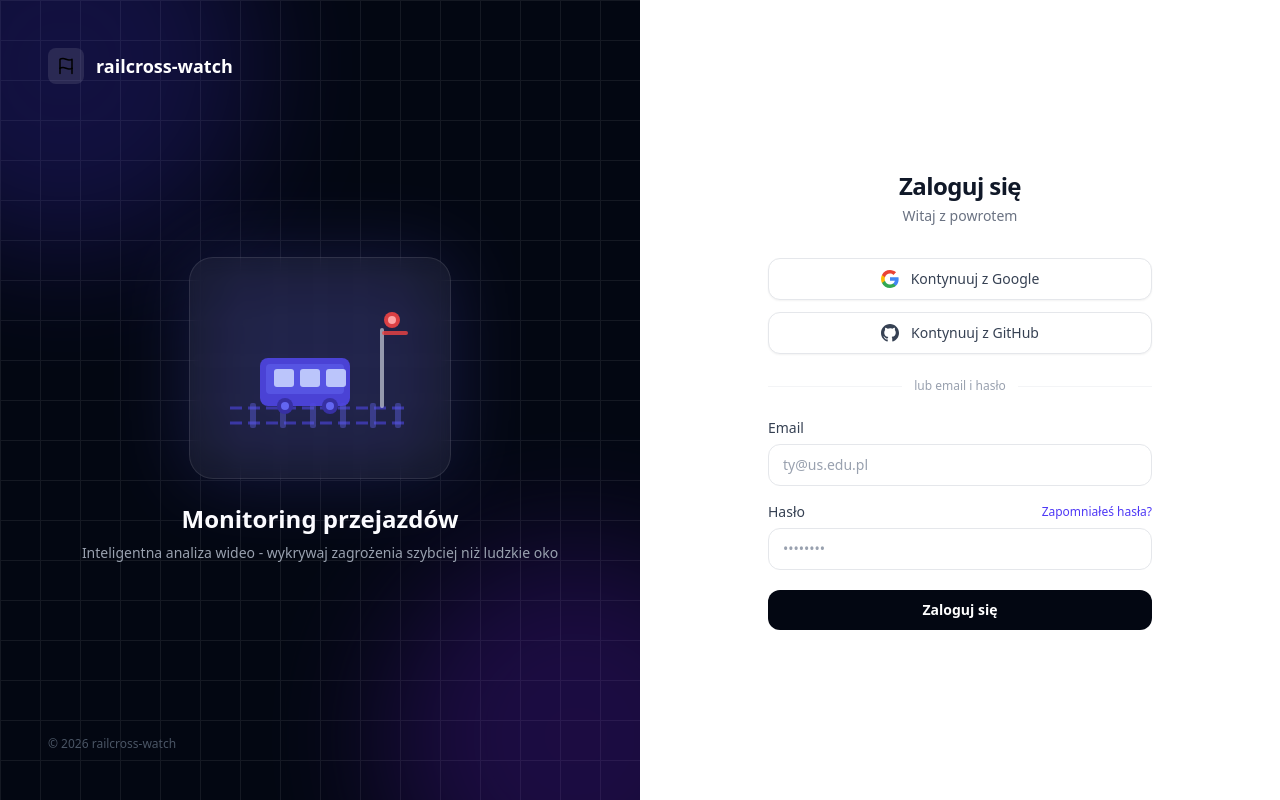
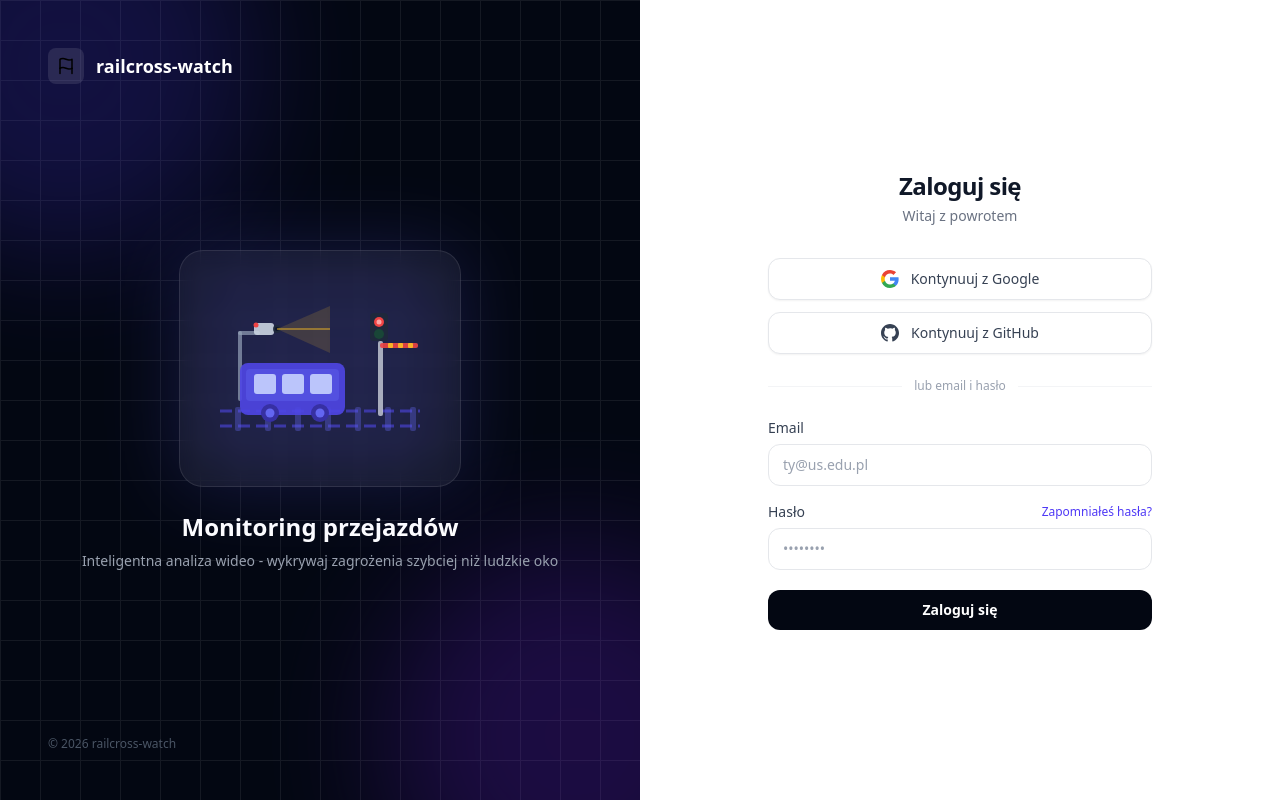
Before and after one commit to RafalCzarkowski/Railcross-watch, a Next.js app in the folder apps/web/: page /login in a window 1280 px wide. Built offline with nearby package versions, Linux system fonts and the light colour scheme.

Commit message:
add animation for login page

```diff
--- a/apps/web/src/app/login/page.tsx
+++ b/apps/web/src/app/login/page.tsx
@@ -138,33 +138,101 @@ function RailIcon({ className, size = 18 }: { className?: string; size?: number
 
 function TrainCrossing() {
   return (
-    <svg width="180" height="140" viewBox="0 0 180 140" fill="none" xmlns="http://www.w3.org/2000/svg">
-      {/* Tory */}
-      <line x1="0" y1="110" x2="180" y2="110" stroke="#4f46e5" strokeWidth="3" strokeDasharray="12 6" opacity="0.6"/>
-      <line x1="0" y1="125" x2="180" y2="125" stroke="#4f46e5" strokeWidth="3" strokeDasharray="12 6" opacity="0.6"/>
-      {/* Podkłady */}
-      {[20, 50, 80, 110, 140, 165].map((x) => (
-        <rect key={x} x={x} y="105" width="6" height="25" rx="2" fill="#6366f1" opacity="0.4"/>
-      ))}
-      {/* Pociąg */}
-      <rect x="30" y="60" width="90" height="48" rx="8" fill="#4f46e5" opacity="0.9"/>
-      <rect x="36" y="66" width="78" height="30" rx="4" fill="#6366f1" opacity="0.5"/>
-      {/* Okna */}
-      {[44, 70, 96].map((x) => (
-        <rect key={x} x={x} y="71" width="20" height="18" rx="3" fill="#c7d2fe" opacity="0.9"/>
-      ))}
-      {/* Koła */}
-      <circle cx="55" cy="108" r="8" fill="#3730a3"/>
-      <circle cx="55" cy="108" r="4" fill="#6366f1"/>
-      <circle cx="100" cy="108" r="8" fill="#3730a3"/>
-      <circle cx="100" cy="108" r="4" fill="#6366f1"/>
-      {/* Rogatka */}
-      <rect x="150" y="30" width="4" height="80" rx="2" fill="#e2e8f0" opacity="0.6"/>
-      <rect x="152" y="33" width="26" height="4" rx="2" fill="#ef4444" opacity="0.8"/>
-      {/* Sygnał */}
-      <circle cx="162" cy="22" r="8" fill="#ef4444" opacity="0.9"/>
-      <circle cx="162" cy="22" r="4" fill="#fca5a5"/>
-    </svg>
+    <div className="relative">
+      <style>{`
+        @keyframes pulse-light {
+          0%, 100% { opacity: 1; }
+          50% { opacity: 0.15; }
+        }
+        @keyframes scan-line {
+          0% { transform: translateY(0px); opacity: 0.6; }
+          100% { transform: translateY(140px); opacity: 0; }
+        }
+        @keyframes fov-pulse {
+          0%, 100% { opacity: 0.15; }
+          50% { opacity: 0.35; }
+        }
+        @keyframes barrier-down {
+          0%, 40% { transform: rotate(0deg); }
+          50%, 100% { transform: rotate(-75deg); }
+        }
+        .pulse-light { animation: pulse-light 1s ease-in-out infinite; }
+        .scan-line { animation: scan-line 3s linear infinite; }
+        .fov-pulse { animation: fov-pulse 2s ease-in-out infinite; }
+        .barrier { transform-origin: 2px 2px; animation: barrier-down 4s ease-in-out infinite; }
+      `}</style>
+
+      <svg width="200" height="155" viewBox="0 0 200 155" fill="none" xmlns="http://www.w3.org/2000/svg">
+
+        {/* === KAMERA CCTV — lewy górny === */}
+        {/* Słup */}
+        <rect x="18" y="40" width="4" height="70" rx="2" fill="#94a3b8" opacity="0.7"/>
+        {/* Ramię */}
+        <rect x="18" y="40" width="22" height="4" rx="2" fill="#94a3b8" opacity="0.7"/>
+        {/* Obudowa kamery */}
+        <rect x="34" y="32" width="20" height="12" rx="3" fill="#cbd5e1" opacity="0.9"/>
+        <circle cx="57" cy="38" r="4" fill="#1e293b" opacity="0.9"/>
+        <circle cx="57" cy="38" r="2" fill="#0f172a"/>
+        {/* Pole widzenia kamery — trójkąt */}
+        <polygon
+          points="57,38 110,15 110,62"
+          fill="#fbbf24"
+          className="fov-pulse"
+        />
+        {/* Linia skanowania w polu widzenia */}
+        <line
+          x1="57" y1="38" x2="110" y2="38"
+          stroke="#fbbf24"
+          strokeWidth="1.5"
+          opacity="0.8"
+          className="scan-line"
+          style={{ transformOrigin: '57px 38px' }}
+        />
+        {/* Czerwona dioda kamery */}
+        <circle cx="36" cy="34" r="2.5" fill="#ef4444" className="pulse-light"/>
+
+        {/* === TORY === */}
+        <line x1="0" y1="120" x2="200" y2="120" stroke="#4f46e5" strokeWidth="3" strokeDasharray="12 6" opacity="0.6"/>
+        <line x1="0" y1="135" x2="200" y2="135" stroke="#4f46e5" strokeWidth="3" strokeDasharray="12 6" opacity="0.6"/>
+        {[15, 45, 75, 105, 135, 165, 190].map((x) => (
+          <rect key={x} x={x} y="116" width="6" height="24" rx="2" fill="#6366f1" opacity="0.35"/>
+        ))}
+
+        {/* === POCIĄG === */}
+        <rect x="20" y="72" width="105" height="52" rx="8" fill="#4f46e5" opacity="0.9"/>
+        <rect x="26" y="78" width="93" height="32" rx="4" fill="#6366f1" opacity="0.4"/>
+        {[34, 62, 90].map((x) => (
+          <rect key={x} x={x} y="83" width="22" height="20" rx="3" fill="#c7d2fe" opacity="0.9"/>
+        ))}
+        {/* Koła */}
+        <circle cx="50" cy="122" r="9" fill="#3730a3"/>
+        <circle cx="50" cy="122" r="4.5" fill="#6366f1"/>
+        <circle cx="100" cy="122" r="9" fill="#3730a3"/>
+        <circle cx="100" cy="122" r="4.5" fill="#6366f1"/>
+
+        {/* === ROGATKA === */}
+        {/* Słup rogatki */}
+        <rect x="158" y="50" width="5" height="75" rx="2" fill="#e2e8f0" opacity="0.7"/>
+        {/* Ramię rogatki — animowane */}
+        <g className="barrier">
+          <rect x="160" y="52" width="38" height="5" rx="2" fill="#ef4444" opacity="0.9"/>
+          {/* Paski ostrzegawcze */}
+          {[0, 1, 2].map((i) => (
+            <rect key={i} x={168 + i * 10} y="52" width="5" height="5" rx="1" fill="#fbbf24" opacity="0.9"/>
+          ))}
+        </g>
+
+        {/* === SYGNALIZATOR === */}
+        {/* Obudowa */}
+        <rect x="150" y="22" width="18" height="28" rx="4" fill="#1e293b" opacity="0.9"/>
+        {/* Czerwone — miga */}
+        <circle cx="159" cy="31" r="5" fill="#ef4444" className="pulse-light"/>
+        <circle cx="159" cy="31" r="2.5" fill="#fca5a5" className="pulse-light"/>
+        {/* Zielone — wyłączone */}
+        <circle cx="159" cy="43" r="5" fill="#166534" opacity="0.5"/>
+
+      </svg>
+    </div>
   )
 }
 
```
